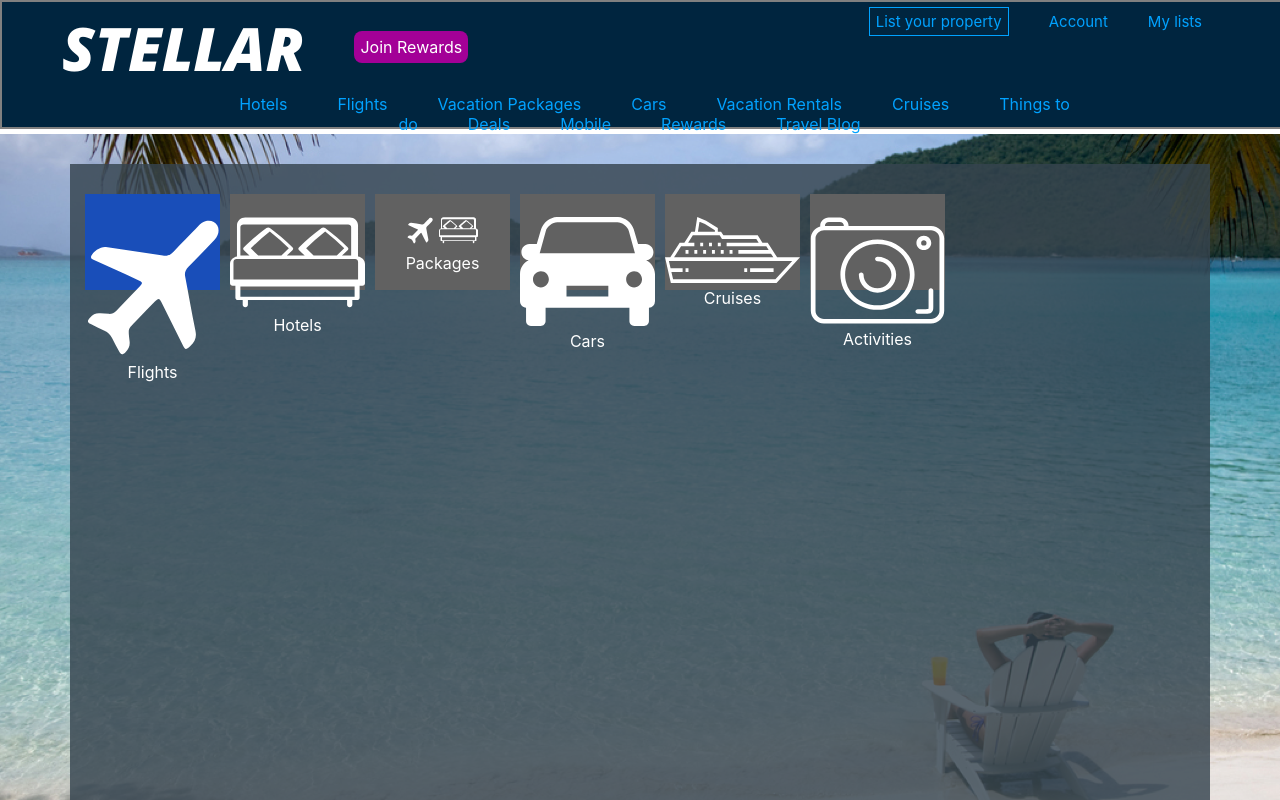
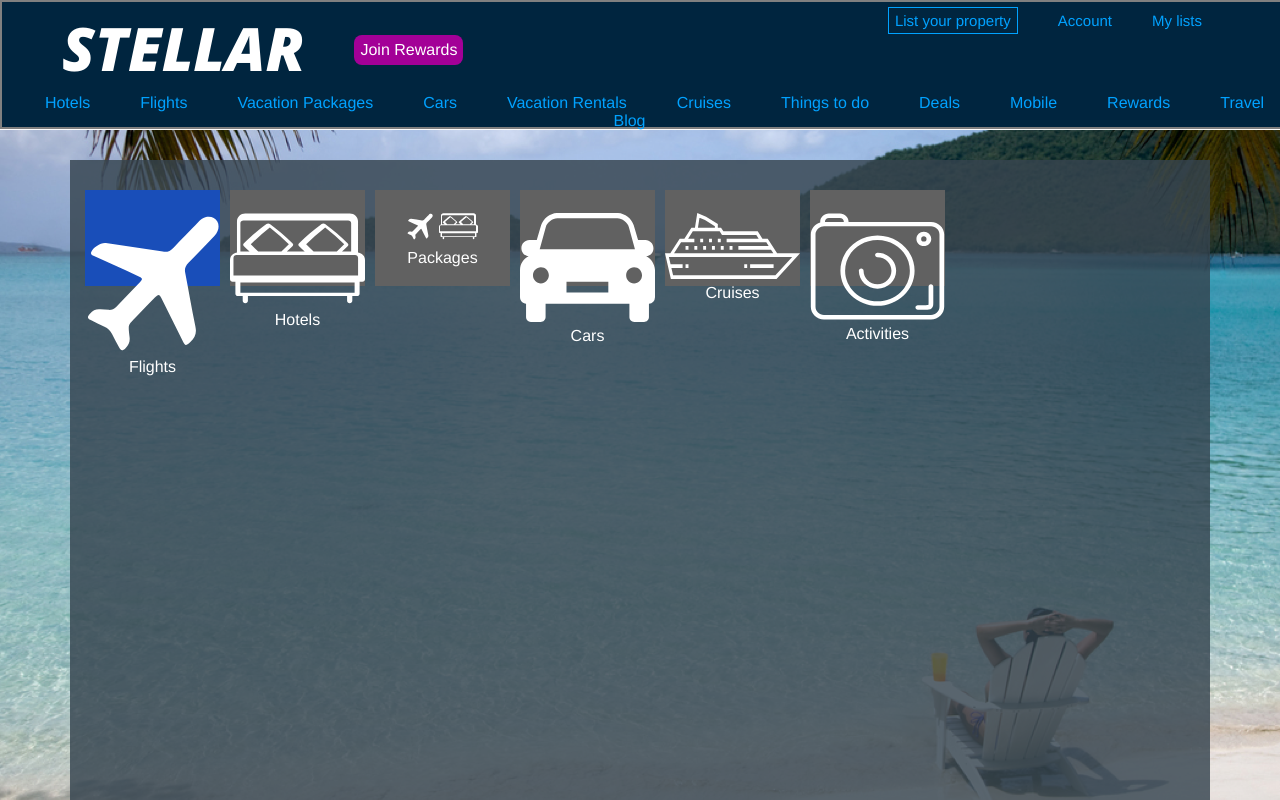
Before and after one commit to taubman33/Stellar, a React (Create React App) app in the folder client/: page / in a window 1280 px wide. Shown: the top 800 px of the page. Built offline with nearby package versions, Linux system fonts and the light colour scheme.

Commit message:
changed default fonts in main and header

```diff
--- a/client/src/css/Home.css
+++ b/client/src/css/Home.css
@@ -7,6 +7,7 @@
 .home {
   background-image: url('../assets/secret-mexico-beach-clipped.png');
   height: 890px;
+  font-family: 'Helvetica', sans-serif;
 }
 
 .home-container {
--- a/client/src/css/Nav.css
+++ b/client/src/css/Nav.css
@@ -12,6 +12,7 @@
   display: inline-block;
   width: 100%;
   border: 2px solid gray;
+  font-family: 'Helvetica', sans-serif;
 }
 
 .nav-link {
```
